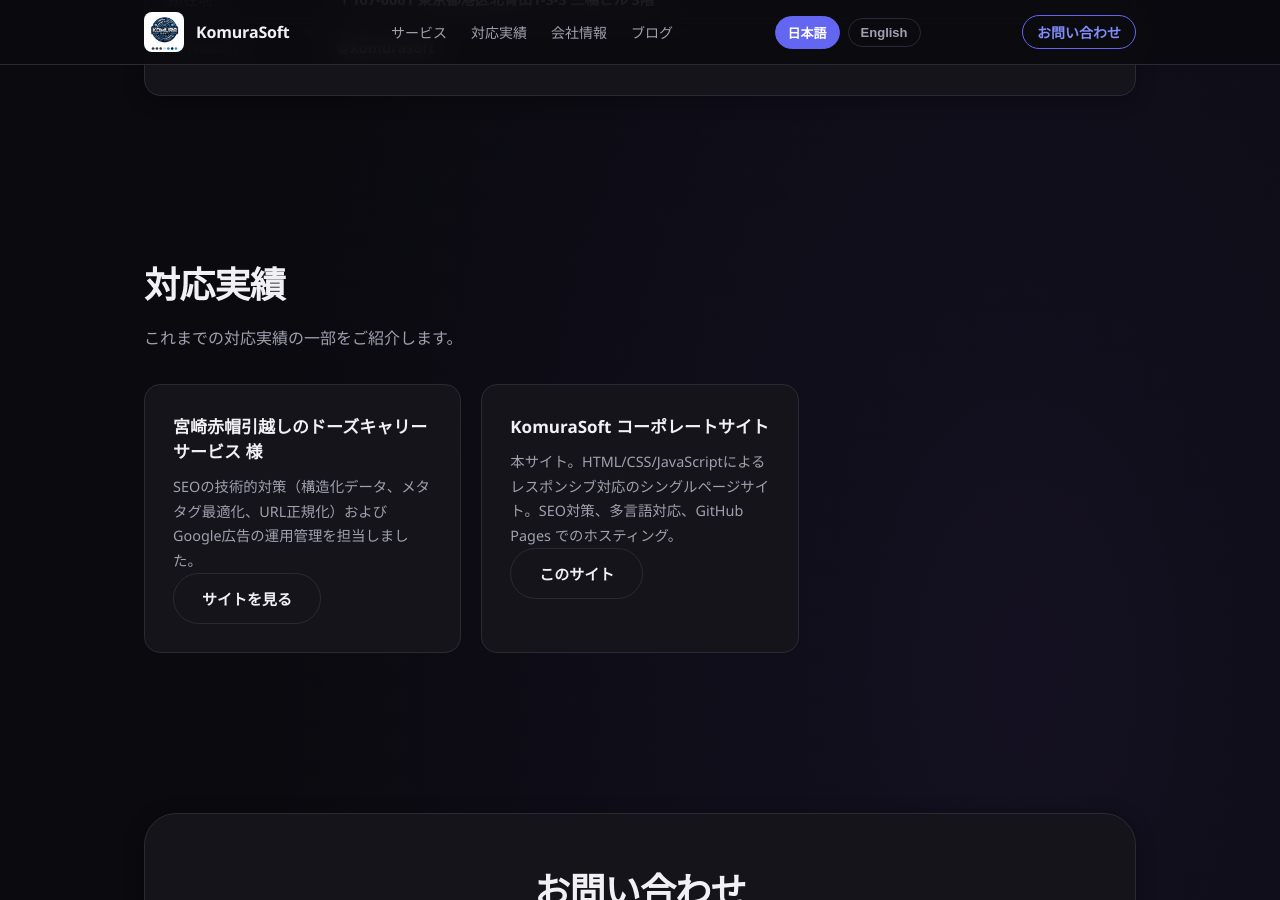
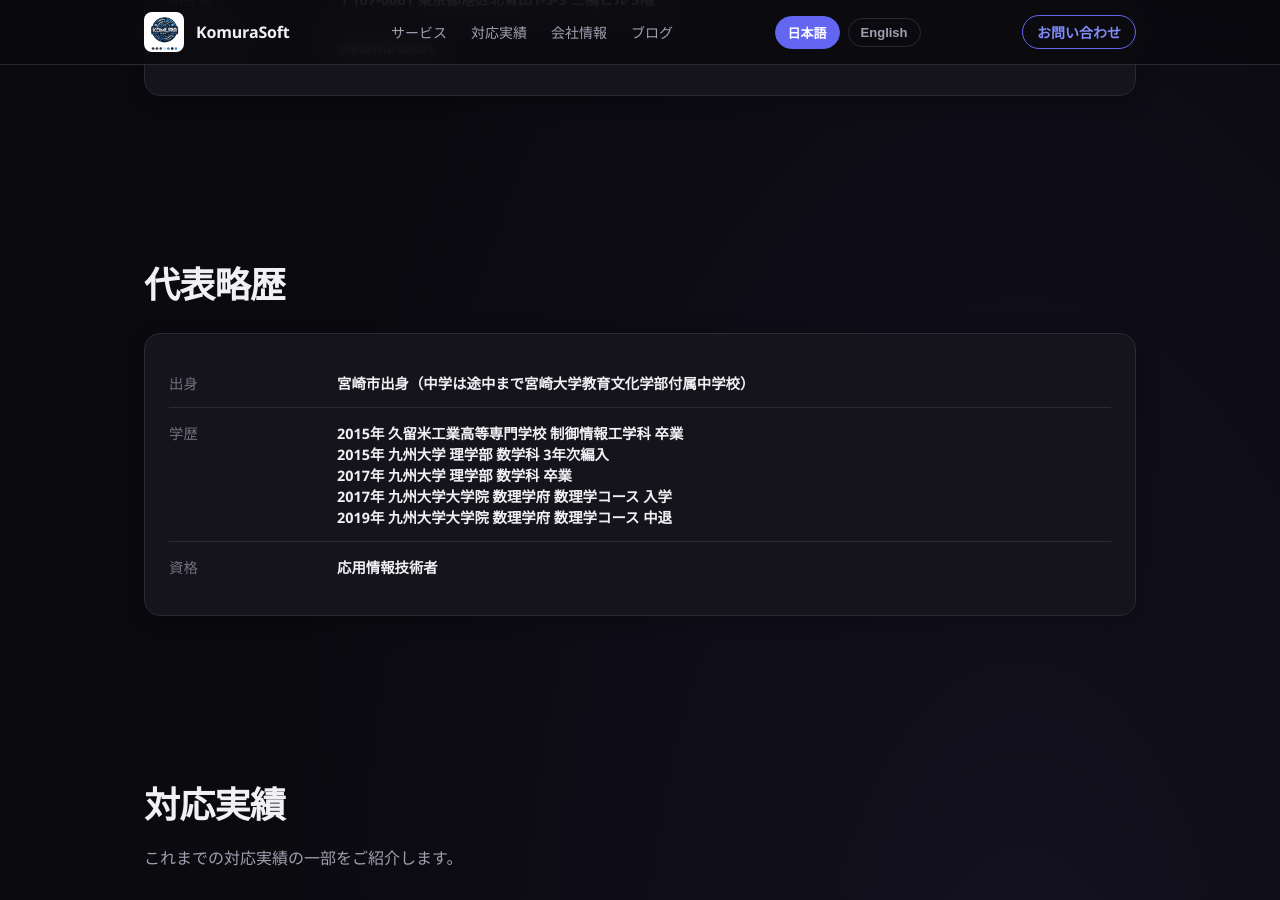
Before and after one commit to gomurin0428/KomuraSoftWeb, a Jekyll site: the page index.html, which Jekyll copies as it is, in a window 1280 px wide and 900 px high, scrolled down 2071 px. Built offline with Jekyll 4.4.1, drawn with Linux system fonts in a browser that asks for light colours.

Commit message:
feat: add representative profile section with education and certification

```diff
--- a/index.html
+++ b/index.html
@@ -229,6 +229,25 @@
           </dl>
         </div>
       </section>
+      <section class="section" id="profile">
+        <h2 class="section-title" data-i18n="profileTitle">代表略歴</h2>
+        <div class="company-card">
+          <dl class="company-dl">
+            <div class="company-row">
+              <dt class="company-dt" data-i18n="profileBirthplaceLabel">出身</dt>
+              <dd class="company-dd" data-i18n="profileBirthplaceValue">宮崎市出身（中学は途中まで宮崎大学教育文化学部付属中学校）</dd>
+            </div>
+            <div class="company-row">
+              <dt class="company-dt" data-i18n="profileEducationLabel">学歴</dt>
+              <dd class="company-dd" data-i18n="profileEducationValue" data-i18n-html="true">2015年 久留米工業高等専門学校 制御情報工学科 卒業<br>2015年 九州大学 理学部 数学科 3年次編入<br>2017年 九州大学 理学部 数学科 卒業<br>2017年 九州大学大学院 数理学府 数理学コース 入学<br>2019年 九州大学大学院 数理学府 数理学コース 中退</dd>
+            </div>
+            <div class="company-row">
+              <dt class="company-dt" data-i18n="profileCertificationLabel">資格</dt>
+              <dd class="company-dd" data-i18n="profileCertificationValue">応用情報技術者</dd>
+            </div>
+          </dl>
+        </div>
+      </section>
       <section class="section" id="portfolio">
         <h2 class="section-title" data-i18n="portfolioTitle">取引実績</h2>
         <p class="section-description" data-i18n="portfolioDescription">これまでにお手伝いさせていただいたお客様の一部をご紹介します。</p>
@@ -320,6 +339,13 @@
           companyAddressLabel: '所在地',
           companyAddressValue: '〒107-0061 東京都港区北青山1-3-3 三橋ビル 3階',
           companyXLabel: 'X (Twitter)',
+          profileTitle: '代表略歴',
+          profileBirthplaceLabel: '出身',
+          profileBirthplaceValue: '宮崎市出身（中学は途中まで宮崎大学教育文化学部付属中学校）',
+          profileEducationLabel: '学歴',
+          profileEducationValue: '2015年 久留米工業高等専門学校 制御情報工学科 卒業<br>2015年 九州大学 理学部 数学科 3年次編入<br>2017年 九州大学 理学部 数学科 卒業<br>2017年 九州大学大学院 数理学府 数理学コース 入学<br>2019年 九州大学大学院 数理学府 数理学コース 中退',
+          profileCertificationLabel: '資格',
+          profileCertificationValue: '応用情報技術者',
           portfolioTitle: '対応実績',
           portfolioDescription: 'これまでの対応実績の一部をご紹介します。',
           portfolioClient1Title: '宮崎赤帽引越しのドーズキャリーサービス 様',
@@ -380,6 +406,13 @@
           companyAddressLabel: 'Address',
           companyAddressValue: '1-3-3 Kita-Aoyama, Minato-ku, Tokyo 107-0061, Japan (Mitsuhashi Bldg. 3F)',
           companyXLabel: 'X (Twitter)',
+          profileTitle: 'Profile',
+          profileBirthplaceLabel: 'Hometown',
+          profileBirthplaceValue: 'Born in Miyazaki City (attended Miyazaki University Attached Junior High School until midway)',
+          profileEducationLabel: 'Education',
+          profileEducationValue: '2015: Graduated from Kurume National College of Technology, Dept. of Control and Information Engineering<br>2015: Transferred to Kyushu University, Faculty of Science, Dept. of Mathematics (3rd year)<br>2017: Graduated from Kyushu University, Faculty of Science, Dept. of Mathematics<br>2017: Enrolled in Kyushu University Graduate School of Mathematics<br>2019: Withdrew from Kyushu University Graduate School of Mathematics',
+          profileCertificationLabel: 'Certification',
+          profileCertificationValue: 'Applied Information Technology Engineer (Japanese national qualification)',
           portfolioTitle: 'Case Studies',
           portfolioDescription: 'Here are some examples of our work.',
           portfolioClient1Title: 'Miyazaki Akabou Moving Service',
```
